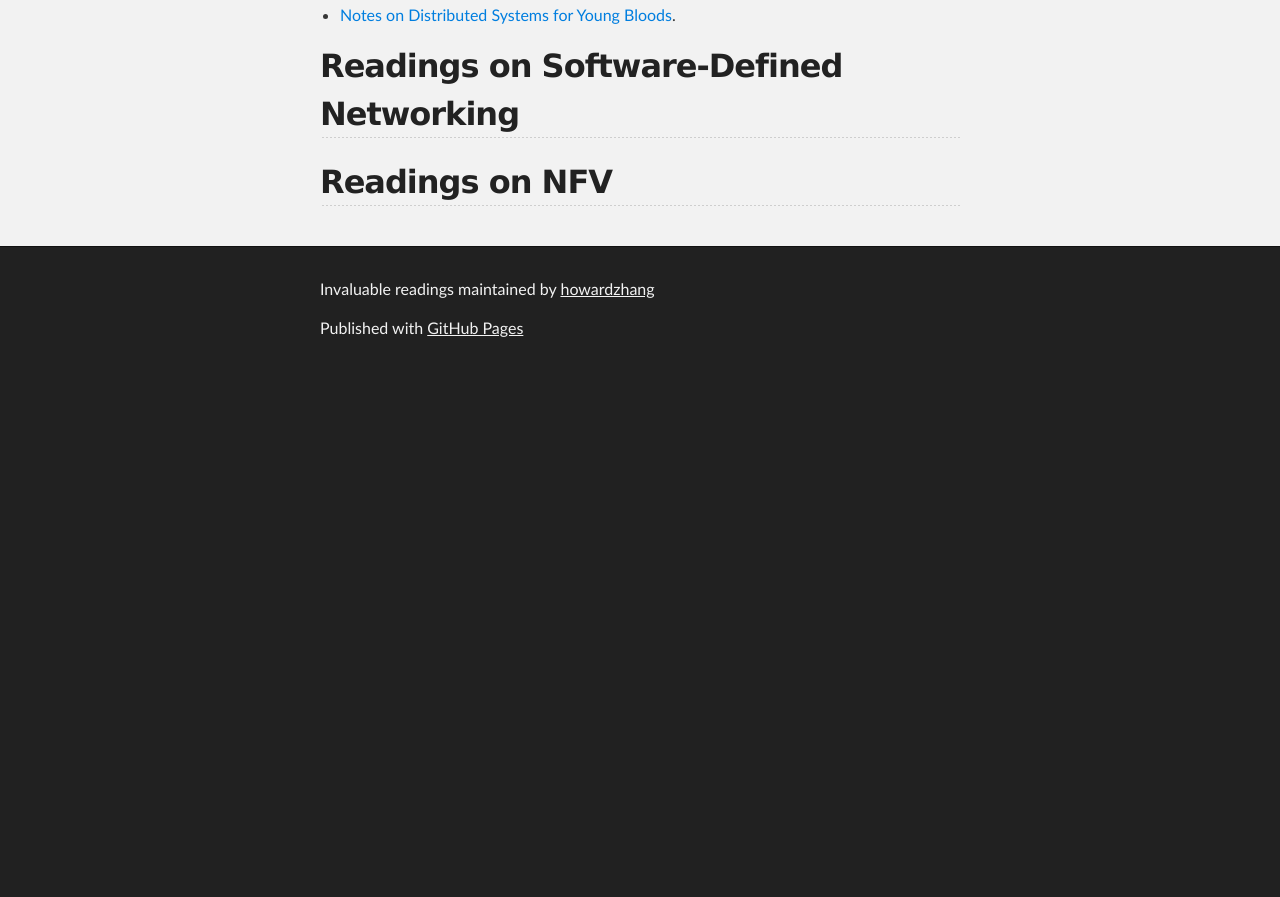
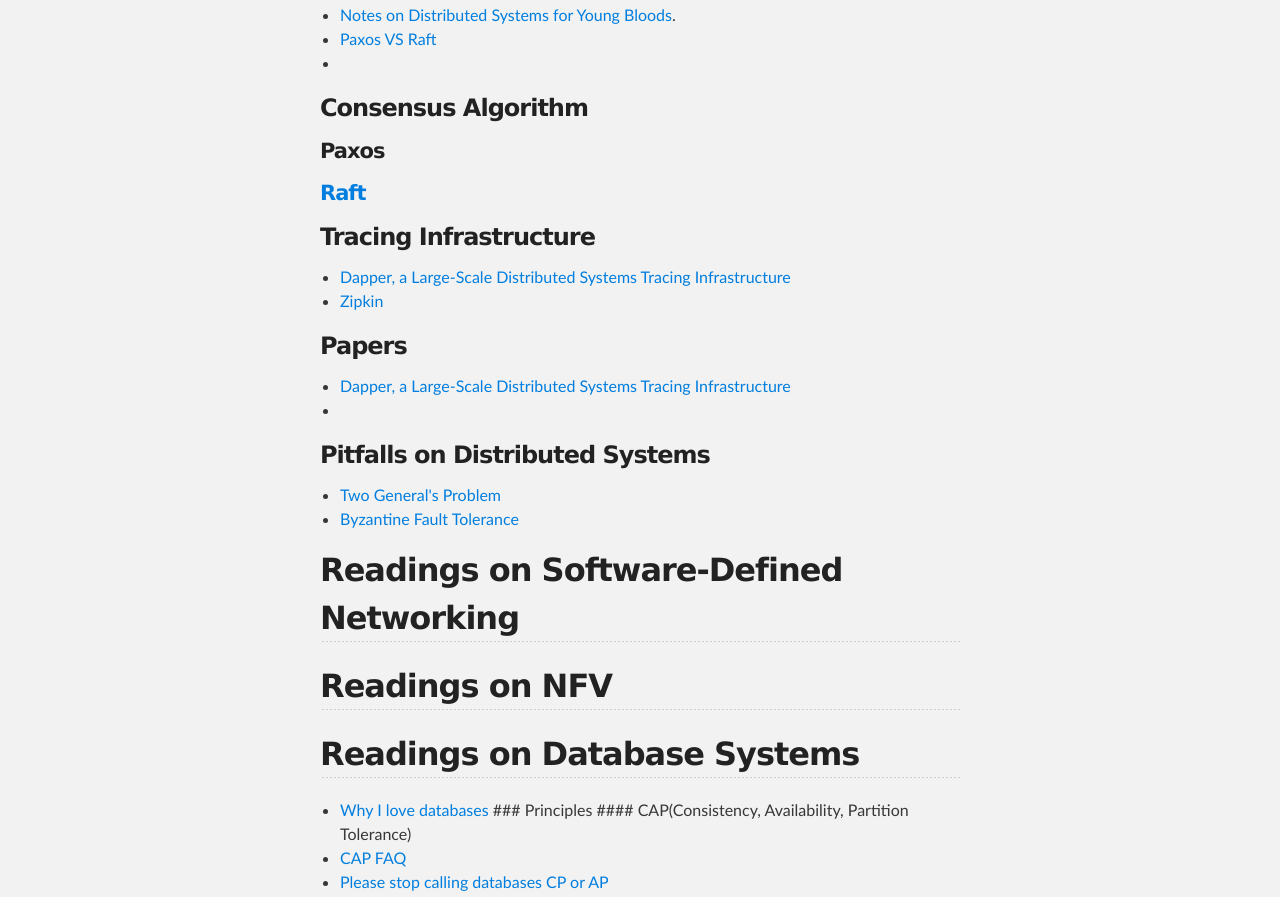
Before and after one commit to howardzhang/Invaluable_readings, a plain HTML site: page index.html in a window 1280 px wide. Shown: the part 399-1296 px from the top of the page. Before the commit the page ends 800 px from the top, so only its background shows below. Drawn offline with Linux system fonts and the light colour scheme.

```diff
--- a/index.html
+++ b/index.html
@@ -43,6 +43,44 @@
 <ul>
 <li>
 <a href="http://www.somethingsimilar.com/2013/01/14/notes-on-distributed-systems-for-young-bloods/">Notes on Distributed Systems for Young Bloods</a>.</li>
+<li><a href="http://www.spinics.net/lists/ceph-devel/msg16578.html">Paxos VS Raft</a></li>
+<li>
+</li>
+</ul>
+
+<h3>
+<a id="consensus-algorithm" class="anchor" href="#consensus-algorithm" aria-hidden="true"><span class="octicon octicon-link"></span></a>Consensus Algorithm</h3>
+
+<h4>
+<a id="paxos" class="anchor" href="#paxos" aria-hidden="true"><span class="octicon octicon-link"></span></a>Paxos</h4>
+
+<h4>
+<a id="-raft-" class="anchor" href="#-raft-" aria-hidden="true"><span class="octicon octicon-link"></span></a><a href="http://raftconsensus.github.io/"> Raft </a>
+</h4>
+
+<h3>
+<a id="tracing-infrastructure" class="anchor" href="#tracing-infrastructure" aria-hidden="true"><span class="octicon octicon-link"></span></a>Tracing Infrastructure</h3>
+
+<ul>
+<li><a href="http://static.googleusercontent.com/media/research.google.com/zh-CN//pubs/archive/36356.pdf">Dapper, a Large-Scale Distributed Systems Tracing Infrastructure</a></li>
+<li><a href="https://blog.twitter.com/2012/distributed-systems-tracing-with-zipkin">Zipkin</a></li>
+</ul>
+
+<h3>
+<a id="papers" class="anchor" href="#papers" aria-hidden="true"><span class="octicon octicon-link"></span></a>Papers</h3>
+
+<ul>
+<li><a href="http://static.googleusercontent.com/media/research.google.com/zh-CN//pubs/archive/36356.pdf">Dapper, a Large-Scale Distributed Systems Tracing Infrastructure</a></li>
+<li>
+</li>
+</ul>
+
+<h3>
+<a id="pitfalls-on-distributed-systems" class="anchor" href="#pitfalls-on-distributed-systems" aria-hidden="true"><span class="octicon octicon-link"></span></a>Pitfalls on Distributed Systems</h3>
+
+<ul>
+<li><a href="http://en.wikipedia.org/wiki/Two_Generals%27_Problem">Two General's Problem</a></li>
+<li><a href="http://en.wikipedia.org/wiki/Byzantine_fault_tolerance">Byzantine Fault Tolerance</a></li>
 </ul>
 
 <h2>
@@ -50,6 +88,18 @@
 
 <h2>
 <a id="readings-on-nfv" class="anchor" href="#readings-on-nfv" aria-hidden="true"><span class="octicon octicon-link"></span></a>Readings on NFV</h2>
+
+<h2>
+<a id="readings-on-database-systems" class="anchor" href="#readings-on-database-systems" aria-hidden="true"><span class="octicon octicon-link"></span></a>Readings on Database Systems</h2>
+
+<ul>
+<li>
+<a href="https://medium.com/@jeeyoungk/why-i-love-databases-1d4cc433685f">Why I love databases</a>
+### Principles
+#### CAP(Consistency, Availability, Partition Tolerance)</li>
+<li><a href="http://henryr.github.io/cap-faq/">CAP FAQ</a></li>
+<li><a href="https://martin.kleppmann.com/2015/05/11/please-stop-calling-databases-cp-or-ap.html?utm_source=dbweekly&amp;utm_medium=email">Please stop calling databases CP or AP</a></li>
+</ul>
       </section>
     </div>
 
```
Also changed, not shown: params.json (+1 -1 lines).
